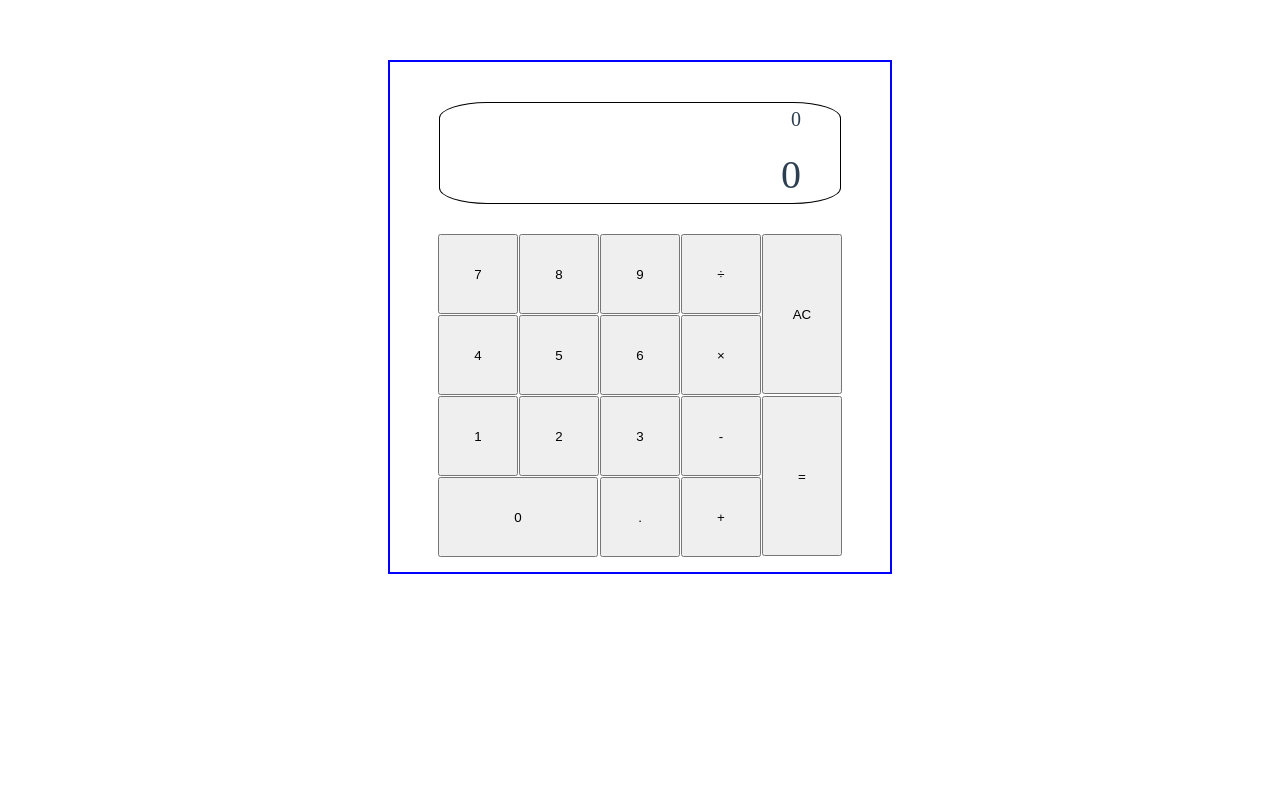
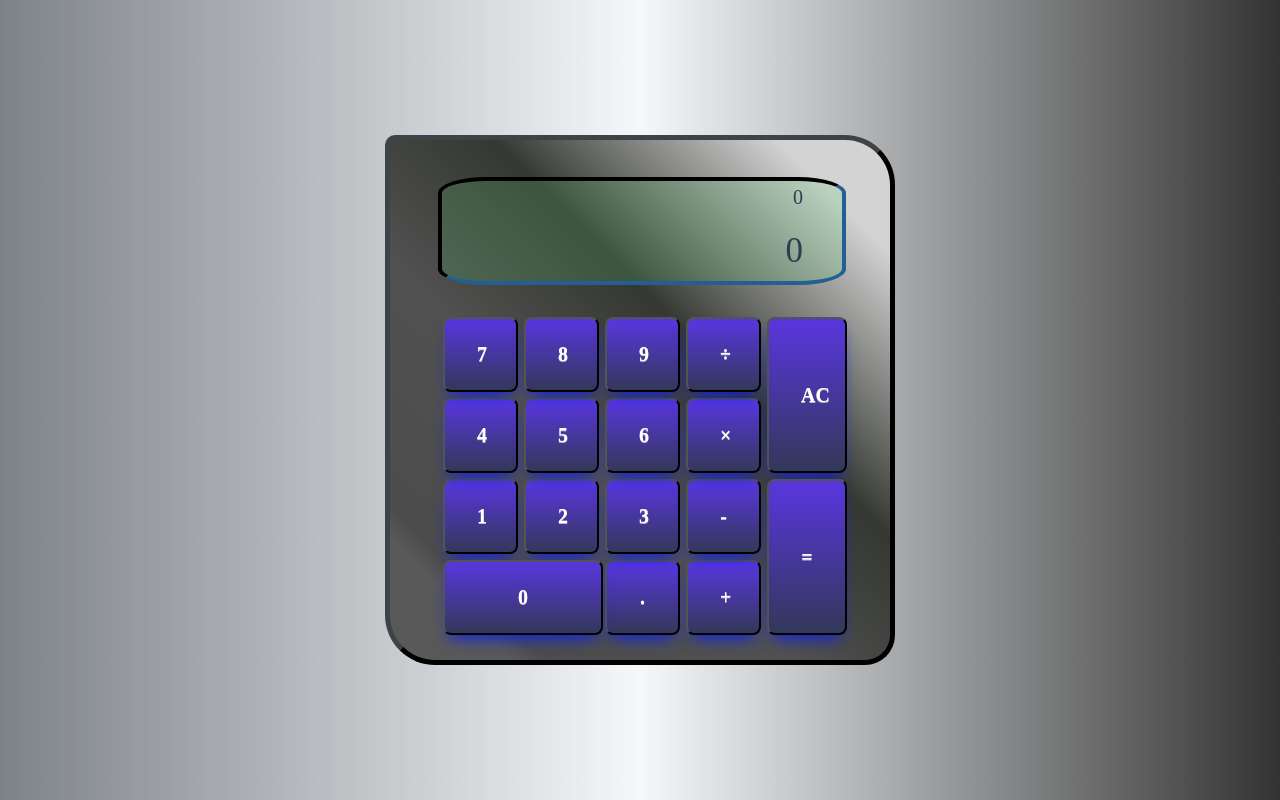
Before and after one commit to johnww7/vue-calculator, a Vue app: page / in a window 1280 px wide. Built offline with nearby package versions, Linux system fonts and the light colour scheme.

Commit message:
Current entry now displays in output display after pressing arithmetic operation

```diff
--- a/src/App.vue
+++ b/src/App.vue
@@ -23,5 +23,9 @@ export default {
   text-align: center;
   color: #2c3e50;
   margin-top: 60px;
+
+}
+body {
+  background: linear-gradient(90deg, rgba(70, 77, 84, 0.7), rgba(243, 246, 249, 0.8), rgba(0, 0, 0, 0.8));
 }
 </style>
--- a/src/components/ArithmeticButton.vue
+++ b/src/components/ArithmeticButton.vue
@@ -22,7 +22,7 @@ export default {
 
 <style>
     .arith-button {
-        width: 80px;
-        height: 80px;
+        width: 75px;
+        height: 75px;
     }
 </style>
--- a/src/components/Clear.vue
+++ b/src/components/Clear.vue
@@ -23,6 +23,8 @@ export default {
 <style>
     #clear {
         width: 80px;
-        height: 160px;
+        height: 156px;
+        vertical-align: middle;
+        display: table-cell;
     }
 </style>
--- a/src/components/DecimalButton.vue
+++ b/src/components/DecimalButton.vue
@@ -20,7 +20,7 @@ export default {
 
 <style scoped>
     #decimal {
-        width: 80px;
-        height: 80px;
+        width: 75px;
+        height: 75px;
     }
 </style>
--- a/src/components/Display.vue
+++ b/src/components/Display.vue
@@ -46,23 +46,29 @@ export default {
             //let emptyArray = [];
             if(!Array.isArray(tempOperation) || !tempOperation.length) {
                 //return '0';
+                console.log('Outdisplay 1');
                 return currentEntry;
             }
             else if((!Array.isArray(tempOperation) || !tempOperation.length) && currentEntry !== '.' &&
             tempOperation[tempOperation.length-1] !== '.') {
+                console.log('Outdisplay 2');
                 return currentEntry;
             }
             else if(tempOperation[tempOperation.length-1] == '.' && currentEntry.charAt(currentEntry.length-1) == '.'){
+                console.log('Outdisplay 3');
                 return tempOperation.join('');
             }
             else if((!Array.isArray(tempOperation)||tempOperation.length !== 0) && tempOperation.includes('=') == false) {
-                return tempOperation.join('');
+                console.log('Outdisplay 4');
+                return tempOperation.join('') + currentEntry;
                 //return currentEntry;
             }
             else if((!Array.isArray(tempOperation) || !tempOperation.length) &&  currentEntry == '.') {
+                console.log('Outdisplay 5');
                 return ('0' + currentEntry);
             }
             else {
+               console.log('Outdisplay 6');
                return tempOperation.join('');
                //return currentEntry;
             }
@@ -84,7 +90,8 @@ export default {
         width: 400px;
         height: 100px;
         margin: auto;
-        border: 1px solid black;
+        background-color: rgba(93, 199, 111, 0.2);
+	border: 4px inset #0f2940;
         display: flex;
         flex-direction: column;
         text-align: right;
@@ -102,7 +109,7 @@ export default {
     #input-display {
         width: auto;
         height: 50px;
-        font-size: 40px;
+        font-size: 35px;
         font-family: 'Graduate', cursive;
         margin-right: 39px;
         margin-bottom: 5px;
--- a/src/components/EqualButton.vue
+++ b/src/components/EqualButton.vue
@@ -84,6 +84,6 @@ export default {
 <style scoped>
     #equal {
         width: 80px;
-        height: 160px;
+        height: 156px;
     }
 </style>
--- a/src/components/NumberedButton.vue
+++ b/src/components/NumberedButton.vue
@@ -29,8 +29,8 @@ export default {
 
 <style>
     .num-button {
-        width: 80px;
-        height: 80px;
+        width: 75px;
+        height: 75px;
 
     }
 </style>
--- a/src/store/index.js
+++ b/src/store/index.js
@@ -52,8 +52,13 @@ export const store = new Vuex.Store({
         addOperation(state, value){
             let lastEntireOperation = state.entireOperation[state.entireOperation.length-1];
             let arithmeticExpression = /[+-×÷]/;
+            if(arithmeticExpression.test(lastEntireOperation)) {
+                state.entireOperation.push(state.currentEntry, value);
+                state.currentEntry = value;
+                state.currentEntry = '';
+            }
             if(arithmeticExpression.test(lastEntireOperation) && state.currentEntry == '') {
-                console.log('Operation: ' + state.entireOperation);
+                console.log('Operation from store: ' + state.entireOperation);
                 state.currentEntry = ''
             }
             else {
--- a/src/views/CalculatorView.vue
+++ b/src/views/CalculatorView.vue
@@ -78,14 +78,29 @@ export default {
         width: 500px;
         height: 500px;
         display: grid;
-        margin: 25px auto;
+        /*margin: 25px auto;*/
+        position: absolute;
+        top: 50%;
+        left: 50%;
+        margin-right: -50%;
+  /* bring your own prefixes */
+        transform: translate(-50%, -50%);
 
-        border: 2px solid blue;
+        /*border:5px outset #3e4348;
+        border-radius: 10px 50px 30px;
+	background-color:rgba(47, 64, 80, 0.2);
+	box-shadow: 5px 10px 100px inset;*/
+    border:5px outset #3e4348;
+		border-radius: 10px 50px 30px;
+		background-clip: border-box;
+		background-image: -webkit-linear-gradient(45deg, #595959 12%,#4c4c4c 15%,#4c4c4c 15%,#515151 39%,#353832 61%,#d3d3d3 89%); /* Chrome10-25,Safari5.1-6 */
+		background-image: linear-gradient(45deg, #595959 12%,#4c4c4c 15%,#4c4c4c 15%,#515151 39%,#353832 61%,#d3d3d3 89%); /* W3C, IE10+, FF16+, Chrome26+, Opera12+, Safari7+ */
         grid-template-columns: repeat(5, 80px);
         grid-template-rows: repeat(6, 80px);
         /*justify-items: center;
         align-items: center;*/
         justify-content: center;
+        padding-bottom: 10px;
         padding-top: 10px;
         grid-column-gap: 1px;
         grid-row-gap: 1px;
@@ -97,7 +112,6 @@ export default {
             "one two three subtract equal"
             "num0 num0 deci add equal";
     }
-
     .display-area{
         grid-area: display;
     }
@@ -121,4 +135,45 @@ export default {
     .ops-area {
         grid-area: ops;
     }
+
+    button {
+        -moz-box-shadow: 0px 10px 16px -7px #0e20e6;
+        -webkit-box-shadow: 0px 10px 16px -7px #0e20e6;
+        box-shadow: 0px 10px 16px -7px #0e20e6;
+        background:-webkit-gradient(linear, left top, left bottom, color-stop(0.05, #5736d9), color-stop(1, #333859));
+        background:-moz-linear-gradient(top, #5736d9 5%, #333859 100%);
+        background:-webkit-linear-gradient(top, #5736d9 5%, #333859 100%);
+        background:-o-linear-gradient(top, #5736d9 5%, #333859 100%);
+        background:-ms-linear-gradient(top, #5736d9 5%, #333859 100%);
+        background:linear-gradient(to bottom, #5736d9 5%, #333859 100%);
+        filter:progid:DXImageTransform.Microsoft.gradient(startColorstr='#5736d9', endColorstr='#333859',GradientType=0);
+        background-color:#5736d9;
+        -moz-border-radius:8px;
+        -webkit-border-radius:8px;
+        border-radius:8px;
+        display:inline-block;
+        cursor:pointer;
+        color:#ffffff;
+        font-family:Times New Roman;
+        font-size:20px;
+        font-weight:bold;
+        padding:13px 32px;
+        text-decoration:none;
+        text-shadow:0px 1px 0px #c1b9c9;
+        margin: 5px;
+    }
+    button:hover {
+        background:-webkit-gradient(linear, left top, left bottom, color-stop(0.05, #333859), color-stop(1, #5736d9));
+        background:-moz-linear-gradient(top, #333859 5%, #5736d9 100%);
+        background:-webkit-linear-gradient(top, #333859 5%, #5736d9 100%);
+        background:-o-linear-gradient(top, #333859 5%, #5736d9 100%);
+        background:-ms-linear-gradient(top, #333859 5%, #5736d9 100%);
+        background:linear-gradient(to bottom, #333859 5%, #5736d9 100%);
+        filter:progid:DXImageTransform.Microsoft.gradient(startColorstr='#333859', endColorstr='#5736d9',GradientType=0);
+        background-color:#333859;
+    }
+    button:active {
+        position:relative;
+        top:1px;
+    }
 </style>
```
